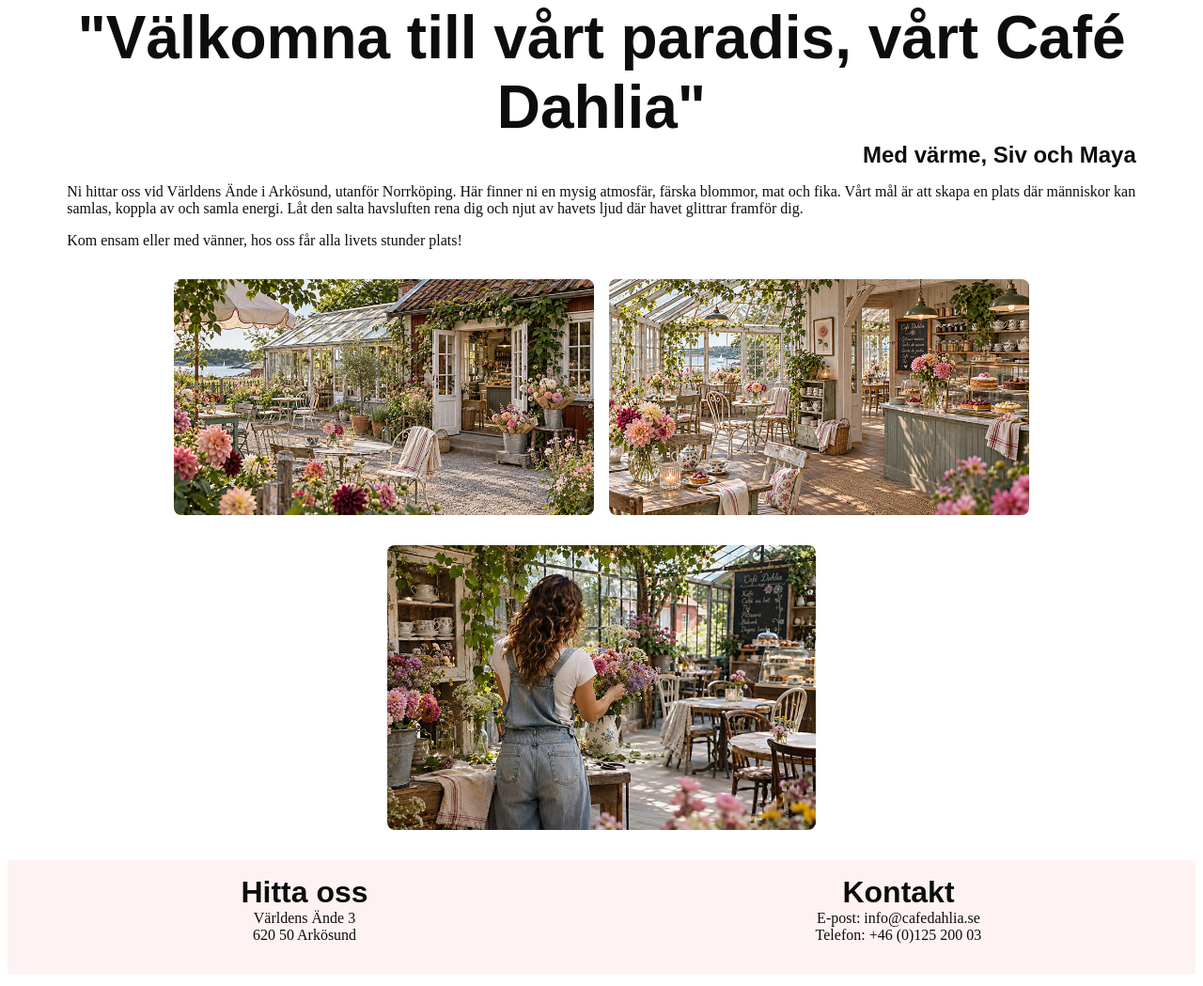
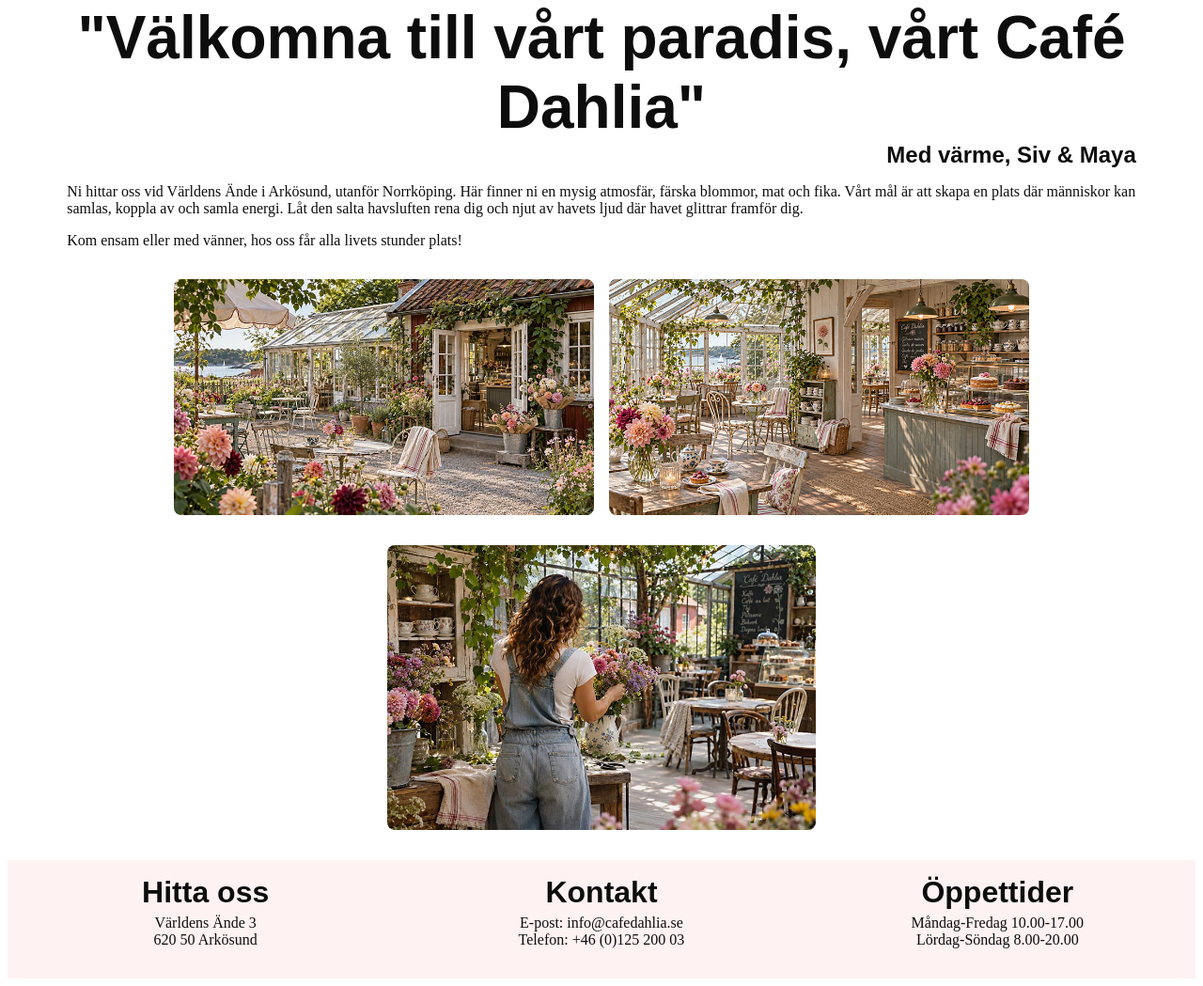
Before and after one commit to moajorlovwahlstrom/Caf--Dahlia, a plain HTML site: page index.html in a window 1280 px wide. Shown: the part 234-1283 px from the top of the page at 94% size. Drawn offline with Linux system fonts and the light colour scheme; a web font is replaced by a local one.

Commit message:
lagt till öppttider och script js i footer

```diff
--- a/index.html
+++ b/index.html
@@ -10,7 +10,6 @@
     <link rel="icon" type="image/png" href="./images/favicon.png">
     <link rel="stylesheet" href="style/styles.css">
     <link rel="stylesheet" href="https://use.typekit.net/qdx5grk.css">
-    <script src="./script/my-script.js" defer></script>
 </head>
 
 <body>
@@ -30,7 +29,7 @@
     <main class="hem-container">
     <h1>"Välkomna till vårt paradis, vårt Café Dahlia"</h1>
     <div class="med-varme">
-        <h2>Med värme, Siv och Maya</h2>
+        <h2>Med värme, Siv & Maya</h2>
     </div>
         <section class="hem-text">
             <p>Ni hittar oss vid Världens Ände i Arkösund, utanför Norrköping. Här finner ni en mysig atmosfär, färska
@@ -68,6 +67,11 @@
             <h3>Kontakt</h3>
             <p>E-post: info@cafedahlia.se<br>Telefon: +46 (0)125 200 03</p>
         </div>
+        <div class="footer3">
+            <h3>Öppettider</h3>
+            <p>Måndag-Fredag 10.00-17.00 <br>Lördag-Söndag 8.00-20.00</p>
+        </div>
+        <script src="./script/my-script.js" defer></script>
     </footer>
 </body>
 
--- a/style/styles.css
+++ b/style/styles.css
@@ -313,7 +313,7 @@ footer h3 {
     font-family: "sacramento-pro", sans-serif;
     font-size: 2rem;
     margin-top: 0rem;
-    margin-bottom: 0rem;
+    margin-bottom: 0.3rem;
 }
 /*paragraf*/
 footer p {
@@ -322,7 +322,8 @@ footer p {
 
 /*hitta oss - kontakt*/
 .footer1,
-.footer2 {
+.footer2,
+.footer3 {
     flex: 1;
     min-width: 0;
 }
```
Also changed, not shown: event.html (+6 -1 lines), meny.html (+5 -1 lines), om-oss.html (+25 -11 lines).
